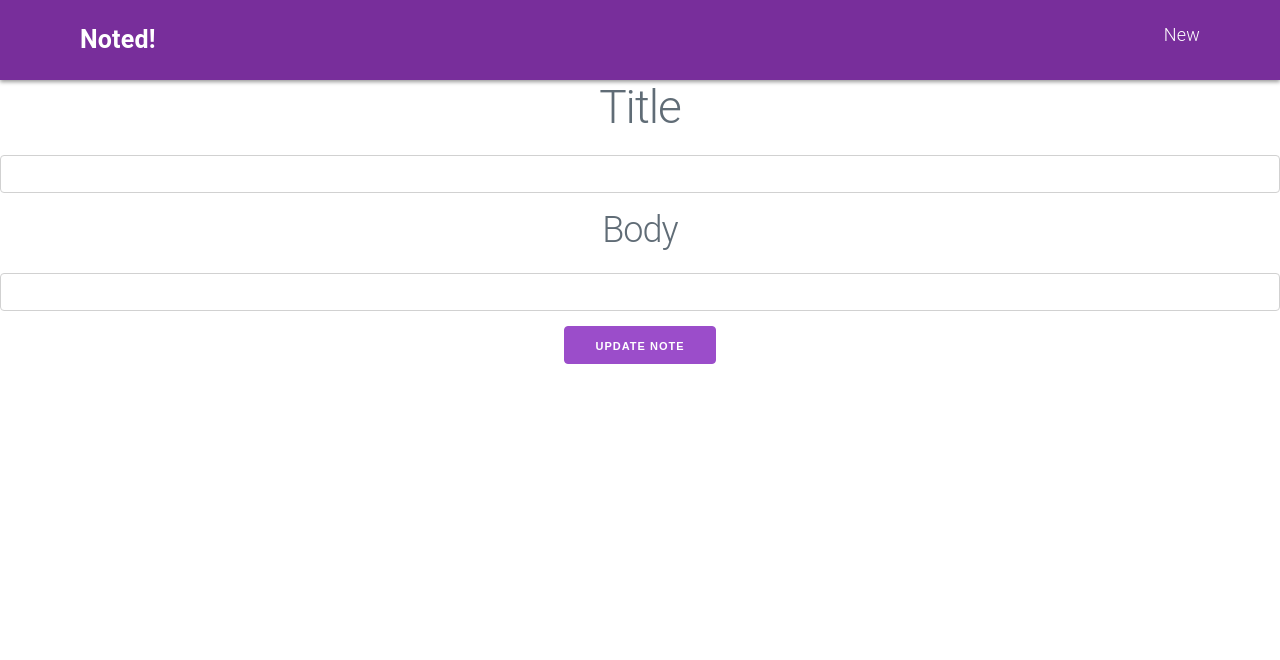
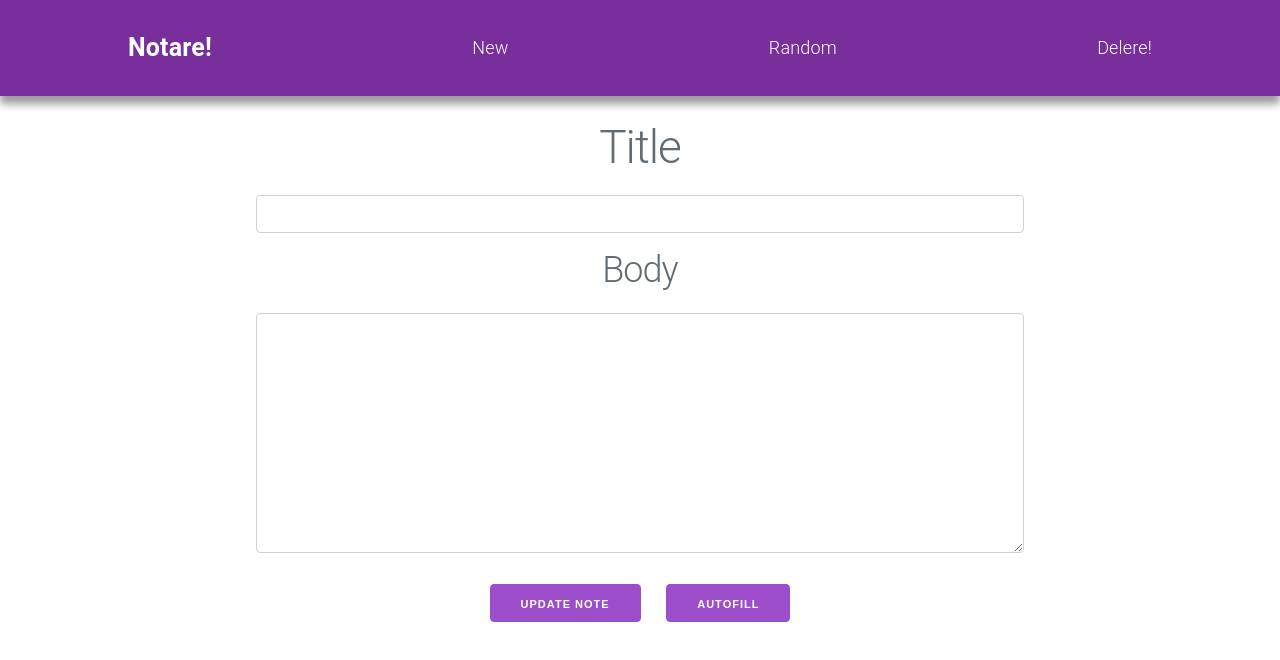
Before and after one commit to elikyaB/seirp-p4-frontend2, a React (Create React App) app: page /edit in a window 1280 px wide. Shown: the top 660 px of the page. Built offline with nearby package versions, Linux system fonts and the light colour scheme; no server answers.

Commit message:
ready for deploy

```diff
--- a/package.json
+++ b/package.json
@@ -6,6 +6,7 @@
     "@testing-library/jest-dom": "^5.16.1",
     "@testing-library/react": "^11.2.7",
     "@testing-library/user-event": "^12.8.3",
+    "lorem-ipsum": "^2.0.4",
     "milligram": "^1.4.1",
     "react": "^17.0.2",
     "react-dom": "^17.0.2",
--- a/src/App.js
+++ b/src/App.js
@@ -27,25 +27,21 @@ function App() {
   // Functions
   //////////////
   const getNotes = async () => {
-    const response = fetch(url)
-    const data = await (await response).json()
+    const response = await fetch(url)
+    const data = await response.json()
     setNotes(data)
   }
 
   // function to add notes
   const addNotes = async (newNote) => {
-    const response = await fetch(url, {
+    await fetch(url, {
       method: "post",
-      headers: {
-        "Content-Type": "application/json"
-      },
+      headers: {"Content-Type": "application/json"},
       body: JSON.stringify(newNote)
-    })
-
-    console.log(response)
+    }).then(
       //update the list of notes
       getNotes()
-  };
+  )};
 
   // to select a note to edit
   const getTargetNote = (note) => {
@@ -57,9 +53,7 @@ function App() {
   const updateNote = async (note) => {
     await fetch(url + note.id, {
       method: "put",
-      headers: {
-        "Content-Type": "application/json",
-      },
+      headers: {"Content-Type": "application/json"},
       body: JSON.stringify(note),
     });
 
@@ -76,13 +70,29 @@ function App() {
     navigate('/')
   }
 
+  const deleteAll = () => {
+    notes.map((note) => {return deleteNote(note)})
+    navigate('/')
+  }
+
+  const randomNote = () => {
+    const noteIds = notes.map((note) => {return note.id})
+    const page = window.location.href
+    const pageNum = parseInt(page.slice(page.lastIndexOf('/')+1))
+    const allOtherNotes = noteIds.filter((noteId) => {
+      return noteId !== pageNum
+    })
+    const i = Math.floor(Math.random()*allOtherNotes.length)
+    return `/note/${allOtherNotes[i]}`
+  }
+
   //////////////
   // useEffects
   //////////////
 
   useEffect(() => {
     getNotes()
-  }, [])
+  })
 
   //////////////////////////
   // Returned JSX
@@ -90,7 +100,13 @@ function App() {
 
   return (
     <div className="App">
-      <HeaderNav url={url} notes={notes}/>
+      <HeaderNav
+        url={url}
+        notes={notes}
+        deleteAll={deleteAll}
+        randomNote={randomNote}
+      />
+      <div className="container">
         <Main
           url={url}
           notes={notes}
@@ -102,6 +118,7 @@ function App() {
           updateNote={updateNote}
         />
       </div>
+    </div>
   );
 }
 
--- a/src/components/BurgerMenu.jsx
+++ b/src/components/BurgerMenu.jsx
@@ -1,7 +1,7 @@
 import React, {Fragment} from "react";
 import { NavLink } from "react-router-dom";
 
-const BurgerMenu = ({isOpen,closeBurgerMenu, notes}) => {
+const BurgerMenu = ({isOpen,closeBurgerMenu, notes, deleteAll, randomNote}) => {
 
     const styles = isOpen ? 'burgermenu burgermenu--open' : 'burgermenu burgermenu--closed';
 
@@ -11,23 +11,35 @@ const BurgerMenu = ({isOpen,closeBurgerMenu, notes}) => {
           <NavLink className="burgermenu__link" to={`/note/${note.id}`} >
             {note?.title}
           </NavLink>
+          {/* <div className="wrapper">
+            <div className="modal">
+              {note?.body}
+            </div>
+          </div> */}
         </li>
     )})
 
     return(
       <Fragment>
-      {isOpen ? <div className="burgermenu__backdrop" onClick={closeBurgerMenu}></div> : <Fragment></Fragment> }
-
+      {isOpen ? <div onClick={closeBurgerMenu}></div> : <Fragment></Fragment> }
+      {/* <div className="wrapper"> */}
       <nav className={`${styles}`}>
         <ul className="burgermenu__list">
           <li className="burgermenu__list__item" onClick={closeBurgerMenu}>
             <NavLink className="burgermenu__link invert" to="/new">
-              New Note
+              New
             </NavLink>
+            <NavLink className="burgermenu__link invert" to={randomNote()}>
+              Random
+            </NavLink>
+            <div className="burgermenu__link invert" onClick={deleteAll}>
+              Delere!
+            </div>
           </li>
           {list}
         </ul>
       </nav>
+      {/* </div> */}
 
         </Fragment>
     );
--- a/src/components/Header.jsx
+++ b/src/components/Header.jsx
@@ -1,16 +1,14 @@
 import { React } from "react";
 import { NavLink, Link } from "react-router-dom";
 
-
-
-const Header = ({toggleBurgerMenu}) => {
+const Header = (props) => {
 
   return (
     <header className="header">
       <nav className="nav">
         <ul className="nav__list">
           <Link className="nav__logo" to="/">
-            Noted!
+            Notare!
           </Link>
 
           <li className="nav__list__item">
@@ -19,19 +17,19 @@ const Header = ({toggleBurgerMenu}) => {
             </NavLink>
           </li>
 
-          {/* <li className="nav__list__item">
-            <NavLink className="nav__link" to="/random">
+          <li className="nav__list__item">
+            <NavLink className="nav__link" to={props.randomNote()} >
               Random
             </NavLink>
           </li>
 
           <li className="nav__list__item">
-            <NavLink className="nav__link" to="/destroy">
-              Danger!
-            </NavLink>
-          </li> */}
+            <div className="nav__link" onClick={props.destroyAll}>
+              Delere!
+            </div>
+          </li>
 
-          <div className="nav__button" onClick={toggleBurgerMenu}>
+          <div className="nav__button" onClick={props.toggleBurgerMenu}>
             <div className="nav__button__component"></div>
             <div className="nav__button__component"></div>
             <div className="nav__button__component"></div>
--- a/src/components/HeaderNav.jsx
+++ b/src/components/HeaderNav.jsx
@@ -1,30 +1,29 @@
-import React, {Fragment, useState} from "react";
-import Header from "./Header";
-
-// import burgermenu
-import BurgerMenu from "./BurgerMenu";
+import React, {Fragment, useState} from "react"
+import Header from "./Header"
+import BurgerMenu from "./BurgerMenu"
 
 const HeaderNav = (props) =>{
-    const [showBurgerMenu, setBurgerMenu] = useState(false);
-
-    const closeBurgerMenu = () => {
-        setBurgerMenu(false);
-    }
-
-    const toggleBurgerMenu = ()=>{
-        setBurgerMenu(!showBurgerMenu);
-    };
+    const [showBurgerMenu, setBurgerMenu] = useState(false)
+    const closeBurgerMenu = () => {setBurgerMenu(false)}
+    const toggleBurgerMenu = ()=>{setBurgerMenu(!showBurgerMenu)}
 
     return (
         <Fragment>
-            <Header toggleBurgerMenu={toggleBurgerMenu} />
+            <Header
+                toggleBurgerMenu={toggleBurgerMenu}
+                notes={props.notes}
+                deleteAll={props.deleteAll}
+                randomNote={props.randomNote}
+            />
             <BurgerMenu
                 isOpen={showBurgerMenu}
                 closeBurgerMenu={closeBurgerMenu}
                 notes={props.notes}
+                deleteAll={props.deleteAll}
+                randomNote={props.randomNote}
             />
         </Fragment>
-    );
-};
+    )
+}
 
-export default HeaderNav;
+export default HeaderNav
--- a/src/pages/Form.jsx
+++ b/src/pages/Form.jsx
@@ -1,5 +1,6 @@
 import {useState} from "react";
 import {useNavigate} from "react-router-dom"
+import { loremIpsum } from "lorem-ipsum"
 
 const Form = (props) => {
 
@@ -10,6 +11,7 @@ const Form = (props) => {
 
   // Handle Change to Update State when Input changes
   const handleChange = (event) => {
+    // console.log(event.target.name, event.target.value)
     setFormData({...formData, [event.target.name]: event.target.value})
   }
 
@@ -21,7 +23,15 @@ const Form = (props) => {
     props.handleSubmit(formData)
     //push user back to main page
     navigate("/")
+  }
 
+  // AutoFill for form body
+  const autoFill = (event) => {
+    event.preventDefault()
+    console.log(loremIpsum())
+    setFormData({...formData,
+      body: formData.body+" "+loremIpsum()
+    })
   }
 
   return <form className="Form" onSubmit={handleSubmission}>
@@ -33,13 +43,18 @@ const Form = (props) => {
       name="title"
     />
     <h2>Body</h2>
-    <input
-      type="text"
+    <textarea className="FormBody"
+      type="textarea"
       onChange={handleChange}
       value={formData.body}
       name="body"
+      rows="4"
     />
-    <input type="submit" value={props.buttonLabel} />
+    <br/>
+    <div className="FormBtns">
+      <input type="submit" value={props.buttonLabel} />
+      <input type="button" value="Autofill" onClick={autoFill}/>
+    </div>
   </form>
 };
 
--- a/src/pages/SingleNote.jsx
+++ b/src/pages/SingleNote.jsx
@@ -7,8 +7,8 @@ const SinglePost = (props) => {
     const id = parseInt(params.id)
 
     // find the particular post the user wants to see based on the param
-    const note = props.notes.find((p) => p.id === id)
-    console.log(note)
+    const note = props.notes.find((n) => n.id === id)
+    // console.log(note)
 
     return <div className="SingleNote">
         <h1>{note?.title}</h1>
--- a/src/styles.scss
+++ b/src/styles.scss
@@ -7,31 +7,30 @@ $purple: rgb(120, 46, 155);
 // breakpoints mixins for responsive mobile/ screen styling
 @mixin breakpoint($breakpoint) {
   @if $breakpoint == phone {
-    @media only screen and (max-width: 37.5em) {
+    @media only screen and (max-width: 425px) {
       @content;
     }
   }
 
   @if $breakpoint == tablet-port {
-    @media only screen and (max-width: 56.25em) {
+    @media only screen and (max-width: 768px) {
       @content;
     }
   }
 
   @if $breakpoint == tablet-land {
-    // 768px
-    @media only screen and (max-width: 75em) {
+    @media only screen and (max-width: 1024px) {
       @content;
     }
   }
 
   @if $breakpoint == lg-screen {
-    // 768px
-    @media only screen and (max-width: 112.5em) {
+    @media only screen and (max-width: 1280px) {
       @content;
     }
   }
 }
+
 //responsive styling
 *,
 *::after,
@@ -41,16 +40,15 @@ $purple: rgb(120, 46, 155);
   box-sizing: inherit;
 }
 
-body {
-  box-sizing: border-box;
-}
+body {box-sizing: border-box;}
 
 .container {
-  max-width: 114rem;
-  padding: 0 8rem;
+  max-width: 1024px;
+  padding: 0 10vw;
+  margin-top: 3vh;
 
   @include breakpoint(phone) {
-    padding: 0 2rem;
+    padding: 0 10vw;
   }
 }
 
@@ -63,15 +61,15 @@ body {
   }
 }
 
-// ---------------------------------
-// Header/ Navigation Bar
-// ---------------------------------
+// ---------------------
+// Header
+// ---------------------
 
 .nav {
   background-color: $purple;
-  padding: 2rem 4rem;
-  height: 8rem;
-  box-shadow: 0 0.2rem 0.4rem rgba(0, 0, 0, 0.4);
+  padding: 3vh 6vw;
+  height: 12vh;
+  box-shadow: 0 1vh 1vh rgba(0, 0, 0, 0.4);
 
   &__list {
     display: flex;
@@ -79,7 +77,7 @@ body {
     align-items: center;
     list-style: none;
     height: 100%;
-    padding: 0 4rem;
+    padding: 0 4vw;
 
     @include breakpoint(phone) {
       padding: 0;
@@ -90,6 +88,8 @@ body {
       justify-content: center;
       align-items: center;
       font-size: 1.8rem;
+      margin-bottom: 0;
+
 
       @include breakpoint(tablet-port) {
         display: none;
@@ -144,9 +144,14 @@ body {
   }
 }
 
-// --------------------------
-// BurgerMenu / drop down
-// --------------------------
+// ---------------------
+// BurgerMenu
+// ---------------------
+// .wrapper {
+//   position: relative;
+
+//   .wrapper{position: static;}
+// }
 
 .burgermenu {
   display: none;
@@ -161,7 +166,10 @@ body {
     height: 100%;
     transition: transform 0.3s ease-out;
     background-color: #ddd;
-    padding: 4rem 2rem;
+    padding: 2vh 2vw;
+    box-shadow: 3vw 0 2vw rgba(0, 0, 0, 0.4);
+    // overflow-y: auto;
+    // overflow-x: hidden;
   }
 
   &--open {
@@ -170,49 +178,53 @@ body {
 
   &--closed {
     transform: translateX(-100%);
-  }
-
-  &__backdrop {
-    width: 30%;
-    height: 100%;
-    position: fixed;
-    top: 0;
-    left: 0;
-    z-index: 100;
-    background-color: #000;
-    opacity: 0.6;
+    box-shadow: none;
   }
 
   &__list {
     list-style: none;
     font-size: 2rem;
     width: 100%;
+    // :hover {.modal {display: block;}}
 
     &__item {
-      margin-bottom: 1rem;
+      margin-bottom: 2vh;
     }
   }
 
   &__link {
     display: block;
     text-decoration: none;
-    padding: 0.8rem 1.5rem;
+    padding: 2vh 2vw;
     border-radius: 0.5rem;
     background-color: $purple;
     color: white;
-    margin-top: 10%;
+    margin-top: 1vh;
     font-size: .8em;
   }
+
+  // .modal {
+  //   display: none;
+  //   position: absolute;
+  //   width: 50vw;
+  //   z-index: 250;
+  //   left: 50%;
+  //   top: 50%;
+  //   height: 5vw;
+  //   overflow-x: visible;
+  // }
 }
 
+// ---------------------
+// Main / Other
+// ---------------------
+
 .invert {color: $purple; background-color: white}
+
 .SingleNote {
   display: flex;
   flex-direction: column;
   margin: 0 auto;
-  // align-items: center;
-  // justify-content: center;
-  // justify-items: center;
   width: 70vw;
   .buttons {
     display: flex;
@@ -220,3 +232,13 @@ body {
     justify-content: space-around;
   }
 }
+
+.Form {
+  .FormBody {
+    height: 30vh;
+    width: 100%;
+  }
+  .FormBtns * {
+    margin: 1vh 1vw;
+  }
+}
```
Also changed, not shown: src/components/Logo.jsx (deleted, +0 -7 lines), 2 other files (tests, documents, lock files or other folders). Lines whose indentation alone changed are shown as unchanged.
